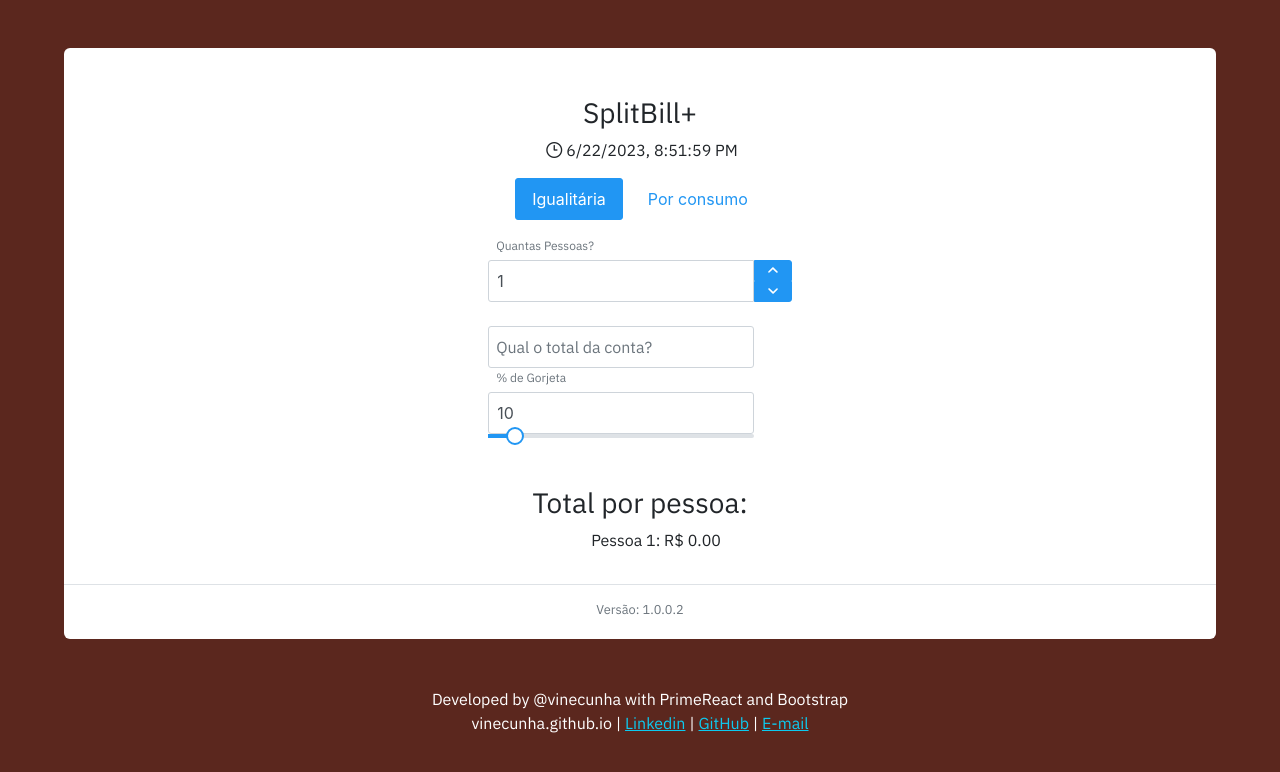
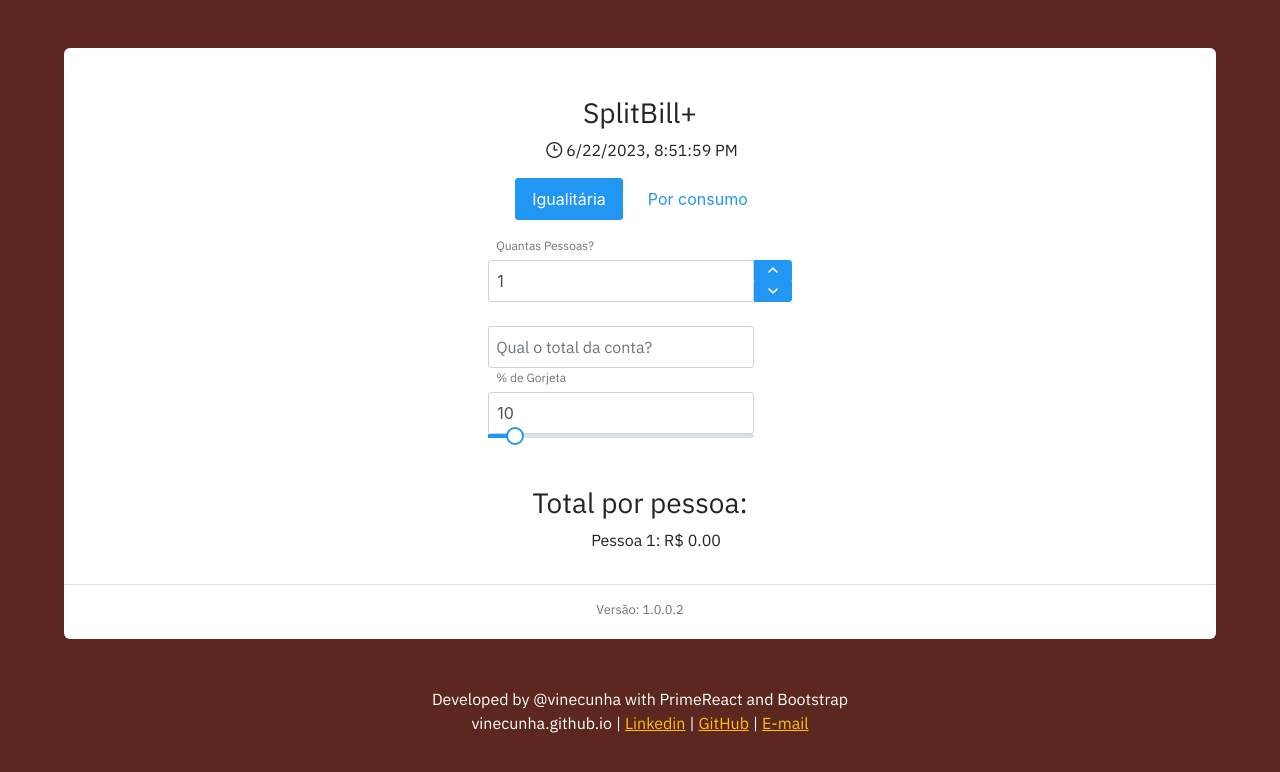
Before and after one commit to vinecunha/gorjeta, a React (Create React App) app: page / in a window 1280 px wide. Shown: the top 772 px of the page. Built offline with nearby package versions, Linux system fonts and the light colour scheme.

Commit message:
v.1.0.0.2

```diff
--- a/public/index.html
+++ b/public/index.html
@@ -3,7 +3,7 @@
 <head>
   <meta charset="UTF-8">
   <meta name="viewport" content="width=device-width, initial-scale=1.0">
-  <meta name="theme-color" content="#002776"/>
+  <meta name="theme-color" content="#5B271E"/>
   <title>SplitBill+</title>
 </head>
 <body>
--- a/src/Footer.js
+++ b/src/Footer.js
@@ -7,9 +7,9 @@ export default function Footer() {
             <p className='text-center m-0'>Developed by @vinecunha with PrimeReact and Bootstrap</p>
             <div className="d-flex flex-row justify-content-center align-items-center mb-1">
                 <a href='https://vinecunha.github.io' className='mx-1' style={{textDecoration: "none", color: "#fff"}} target='blank'>vinecunha.github.io</a> |
-                <a href="https://linkedin.com/in/vcmartins" className=" mx-1 link-info" target="blank">Linkedin</a> |
-                <a href="https://github.com/vinecunha" className=" mx-1 link-info" target="blank">GitHub</a> |
-                <a href="mailto:vcunha@id.uff.br" className=" mx-1 link-info">E-mail</a>
+                <a href="https://linkedin.com/in/vcmartins" className=" mx-1 link-warning" target="blank">Linkedin</a> |
+                <a href="https://github.com/vinecunha" className=" mx-1 link-warning" target="blank">GitHub</a> |
+                <a href="mailto:vcunha@id.uff.br" className=" mx-1 link-warning">E-mail</a>
             </div>
         </div>
     );
```
